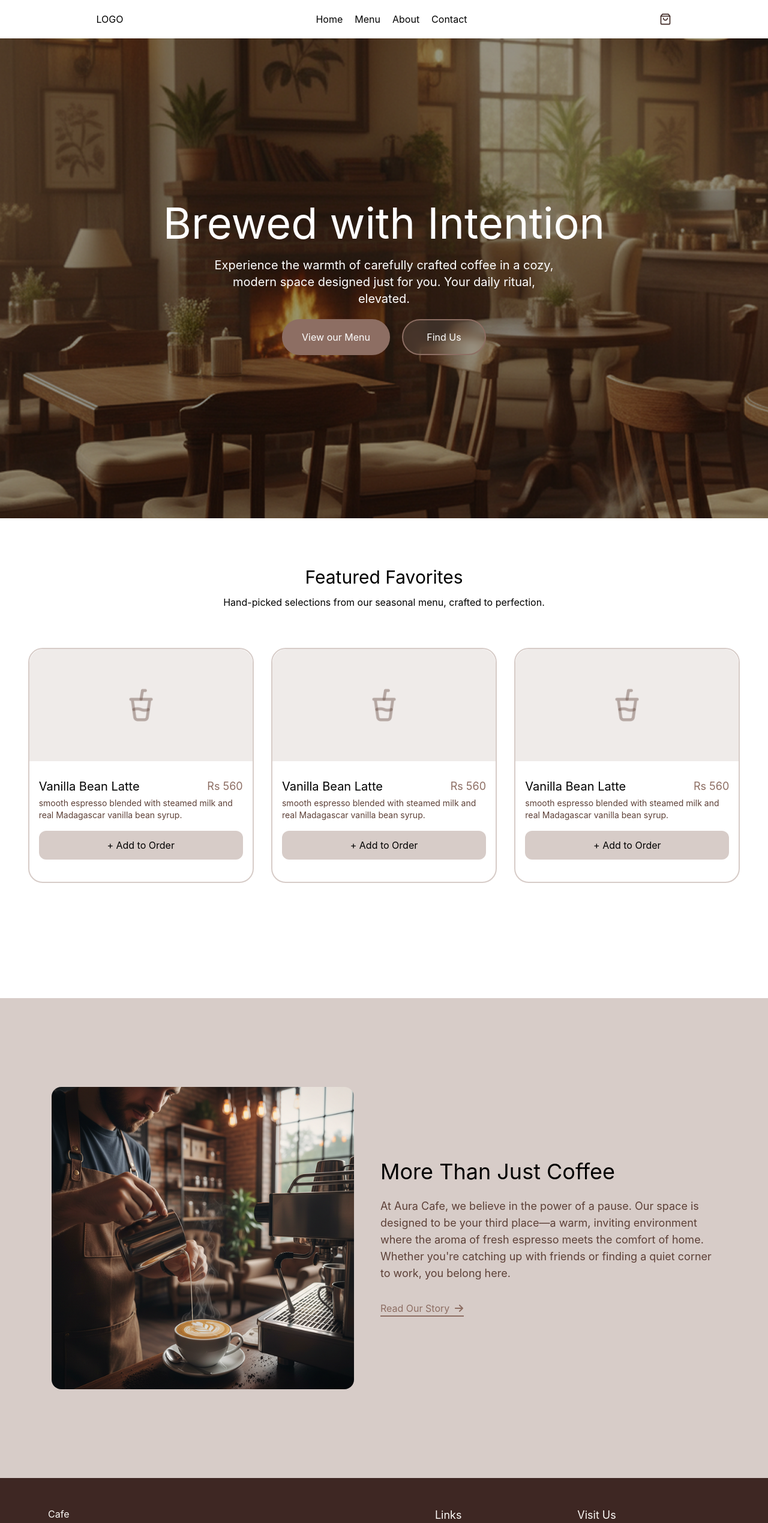
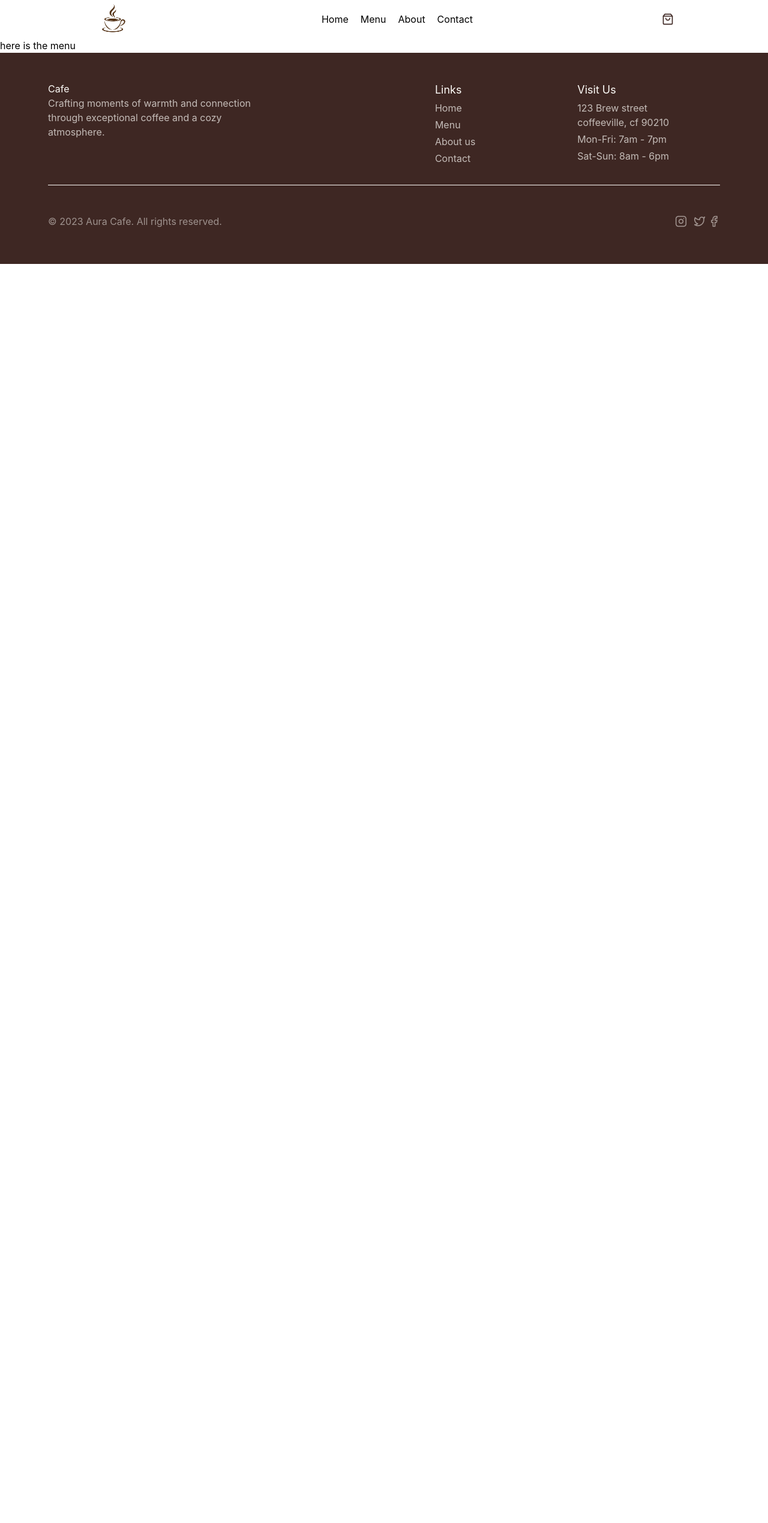
Before and after one commit to Kristal0024/Coffee-shop, a React (Vite) app: page /menu in a window 1280 px wide. Shown: the top 2539 px of the page at 60% size. After the commit the page ends 800 px from the top, so only its background shows below. Built offline with nearby package versions, Linux system fonts and the light colour scheme.

Commit message:
added new layout and changed the components and pages

```diff
--- a/index.html
+++ b/index.html
@@ -2,7 +2,7 @@
 <html lang="en">
   <head>
     <meta charset="UTF-8" />
-    <link rel="icon" type="image/svg+xml" href="/favicon.svg" />
+    <link rel="icon" type="image/svg+xml" href="/src/assets/logo.png" />
     <meta name="viewport" content="width=device-width, initial-scale=1.0" />
     <title>coffee-shop</title>
   </head>
--- a/package.json
+++ b/package.json
@@ -14,6 +14,7 @@
     "react": "^19.2.5",
     "react-dom": "^19.2.5",
     "react-icons": "^5.6.0",
+    "react-router-dom": "^7.18.0",
     "tailwindcss": "^4.2.4"
   },
   "devDependencies": {
--- a/src/App.jsx
+++ b/src/App.jsx
@@ -1,19 +1,21 @@
 
 import './App.css'
-import NavBar from './pages/NavBar'
+import {BrowserRouter,Routes,Route} from 'react-router-dom'
+import Layout from './Layout'
 import Home from './pages/Home'
-import Featured from './pages/Featured'
-import Story from './pages/Story'
-import Footer from './pages/Footer'
+import Menu from './pages/Menu'
 function App() {
   return (
     <>
       <div className="main w-full">
-        <NavBar/>
-          <Home/>
-          <Featured/>
-          <Story/>
-          <Footer/>
+        <BrowserRouter>
+<Routes>
+<Route element={<Layout/>}>
+<Route path="/" element={<Home/>}/>
+<Route path="/menu" element={<Menu/>}/>
+</Route>
+</Routes>
+</BrowserRouter>
       </div>
     </>
   )
--- /dev/null
+++ b/src/Layout.jsx
@@ -0,0 +1,17 @@
+import {Outlet} from 'react-router-dom'
+import Navbar from './components/NavBar'
+import Footer from './components/Footer'
+
+import React from 'react'
+
+const Layout = () => {
+  return (
+<>
+<Navbar/>
+<Outlet/>
+<Footer/>
+</>
+  )
+}
+
+export default Layout
--- a/src/pages/NavBar.jsx
+++ b/src/components/NavBar.jsx
@@ -1,15 +1,17 @@
 import React from 'react'
 import { FiShoppingBag } from "react-icons/fi";
+import logo from "../assets/logo.png"
+import {Link} from 'react-router-dom'
 
 const NavBar = () => {
   return (
     <>
     <div className="nav h-16 flex justify-around items-center w-full bg-background z-50">
-        <div className="logo cursor-pointer">LOGO</div>
+        <div className="logo cursor-pointer"><img src={logo} alt="" className='w-16 h-16 z-999' /></div>
         <div className="list">
             <ul className='flex gap-5 cursor-pointer'>
-                <li>Home</li>
-                <li>Menu</li>
+                <Link to="/"><li>Home</li></Link>
+                <Link to="/menu"><li>Menu</li></Link>
                 <li>About</li>
                 <li>Contact</li>
             </ul>
--- a/src/pages/Featured.jsx
+++ /dev/null
@@ -1,28 +0,0 @@
-import React from 'react'
-import Latte from '../assets/latte.png'
-import Card from '../components/Card'
-const data=[
-  {id:1,title:"Vanilla Bean Latte", price:"Rs 560", desc:"smooth espresso blended with steamed milk and real Madagascar vanilla bean syrup.",img:Latte},
-  {id:2,title:"Vanilla Bean Latte", price:"Rs 560", desc:"smooth espresso blended with steamed milk and real Madagascar vanilla bean syrup.",img:Latte},
-  {id:3,title:"Vanilla Bean Latte", price:"Rs 560", desc:"smooth espresso blended with steamed milk and real Madagascar vanilla bean syrup.",img:Latte},
-]
-
-const Featured = () => {
-  return (
-    <>
-    <div className="menuWrapper px-8 py-20 w-full min-h-screen bg-(--color-background)">
-        <div className="heading flex flex-col text-center mb-16 gap-3">
-        <h1 className='text-3xl'>Featured Favorites</h1>
-            <p>Hand-picked selections from our seasonal menu, crafted to perfection.</p>
-        </div>
-        <div className="cards flex justify-around">
-         { data.map((e)=>(
-            <Card key={e.id} {...e}/>
-          ))}
-        </div>
-    </div>
-    </>
-  )
-}
-
-export default Featured
--- a/src/pages/Home.jsx
+++ b/src/pages/Home.jsx
@@ -1,5 +1,13 @@
 import coffeeImg from "../assets/coffeeImg.jpg";
-
+import Baristaimg from "../assets/Barista.png";
+import { FaArrowRight } from "react-icons/fa6";
+const data=[
+  {id:1,title:"Vanilla Bean Latte", price:"Rs 560", desc:"smooth espresso blended with steamed milk and real Madagascar vanilla bean syrup.",img:Latte},
+  {id:2,title:"Vanilla Bean Latte", price:"Rs 560", desc:"smooth espresso blended with steamed milk and real Madagascar vanilla bean syrup.",img:Latte},
+  {id:3,title:"Vanilla Bean Latte", price:"Rs 560", desc:"smooth espresso blended with steamed milk and real Madagascar vanilla bean syrup.",img:Latte},
+]
+import Latte from '../assets/latte.png'
+import Card from '../components/Card'
 const Home = () => {
   return (
     <>
@@ -20,6 +28,39 @@ const Home = () => {
         </div>
         </div>
       </div>
+{/* featured */}
+  <div className="menuWrapper px-8 py-20 w-full min-h-screen bg-(--color-background)">
+        <div className="heading flex flex-col text-center mb-16 gap-3">
+        <h1 className='text-3xl'>Featured Favorites</h1>
+            <p>Hand-picked selections from our seasonal menu, crafted to perfection.</p>
+        </div>
+        <div className="cards flex justify-around">
+         { data.map((e)=>(
+            <Card key={e.id} {...e}/>
+          ))}
+        </div>
+    </div>
+{/* story */}
+    <div>
+      <div className="p-20 w-full h-screen bg-secondary flex">
+        <div className="flex w-full items-center justify-center">
+          <div className="w-[45%] mr-11">
+            <img className="w-full rounded-2xl" src={Baristaimg} alt="Barista working image" />
+          </div>
+          <div className="w-[50%]">
+            <h1 className="text-4xl mb-6">More Than Just Coffee</h1>
+            <p className="text-lg mb-8 text-p">
+              At Aura Cafe, we believe in the power of a pause. Our space is
+              designed to be your third place—a warm, inviting environment where
+              the aroma of fresh espresso meets the comfort of home. Whether
+              you're catching up with friends or finding a quiet corner to work,
+              you belong here.
+            </p>
+            <button className="text-button border-b-2 flex items-center gap-2">Read Our Story <FaArrowRight /></button>
+          </div>
+        </div>
+      </div>
+    </div>
     </>
   );
 };
--- /dev/null
+++ b/src/pages/Menu.jsx
@@ -0,0 +1,11 @@
+import React from 'react'
+
+const Menu = () => {
+  return (
+    <div>
+      here is the menu
+    </div>
+  )
+}
+
+export default Menu
--- a/src/pages/Story.jsx
+++ /dev/null
@@ -1,30 +0,0 @@
-import React from "react";
-import Baristaimg from "../assets/Barista.png";
-import { FaArrowRight } from "react-icons/fa6";
-
-const Story = () => {
-  return (
-    <div>
-      <div className="p-20 w-full h-screen bg-secondary flex">
-        <div className="flex w-full items-center justify-center">
-          <div className="w-[45%] mr-11">
-            <img className="w-full rounded-2xl" src={Baristaimg} alt="Barista working image" />
-          </div>
-          <div className="w-[50%]">
-            <h1 className="text-4xl mb-6">More Than Just Coffee</h1>
-            <p className="text-lg mb-8 text-p">
-              At Aura Cafe, we believe in the power of a pause. Our space is
-              designed to be your third place—a warm, inviting environment where
-              the aroma of fresh espresso meets the comfort of home. Whether
-              you're catching up with friends or finding a quiet corner to work,
-              you belong here.
-            </p>
-            <button className="text-button border-b-2 flex items-center gap-2">Read Our Story <FaArrowRight /></button>
-          </div>
-        </div>
-      </div>
-    </div>
-  );
-};
-
-export default Story;
```
Also changed, not shown: src/assets/logo.png (added), src/components/Footer.jsx (renamed from src/pages/Footer.jsx), 1 other file (tests, documents, lock files or other folders).
